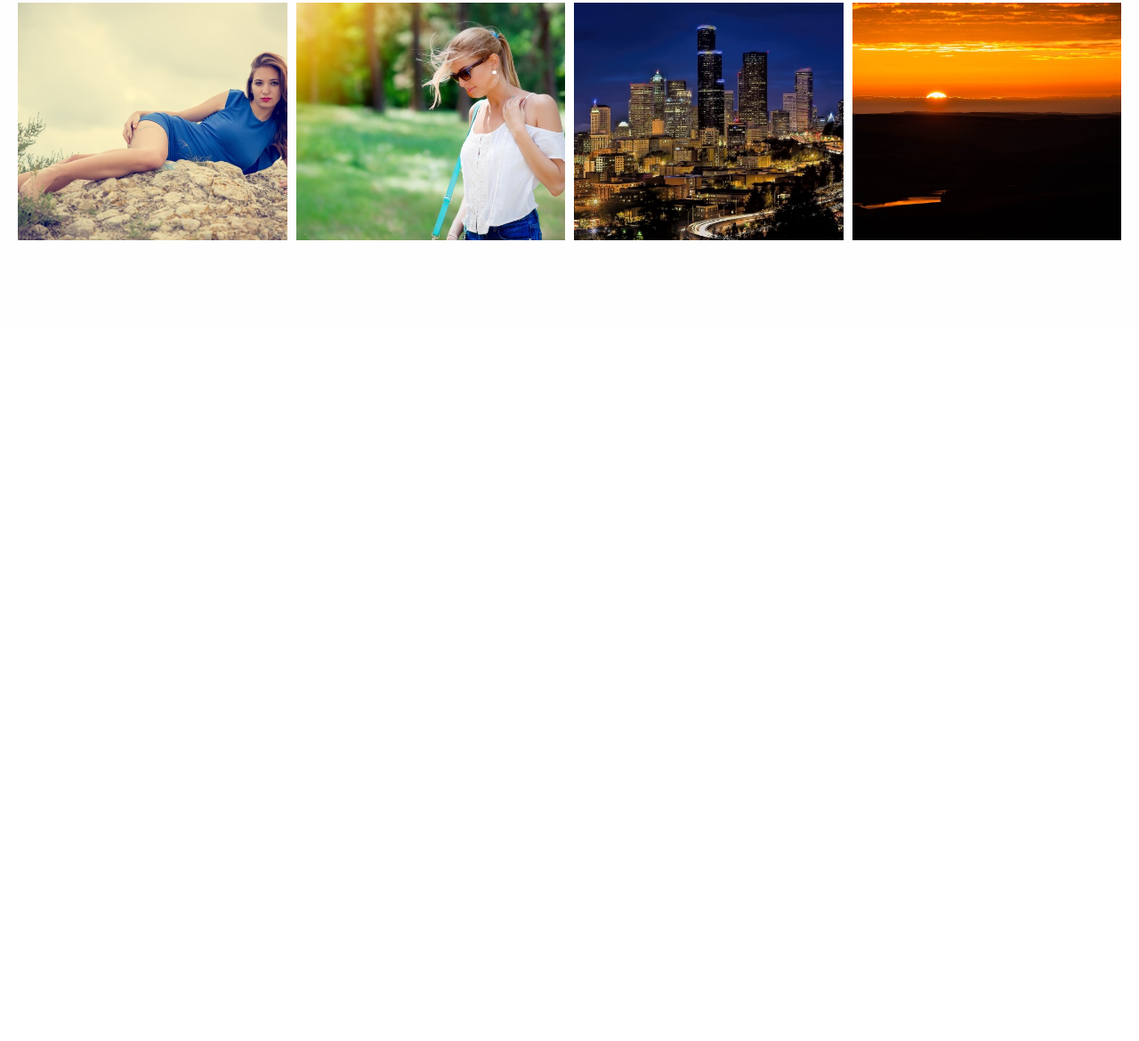
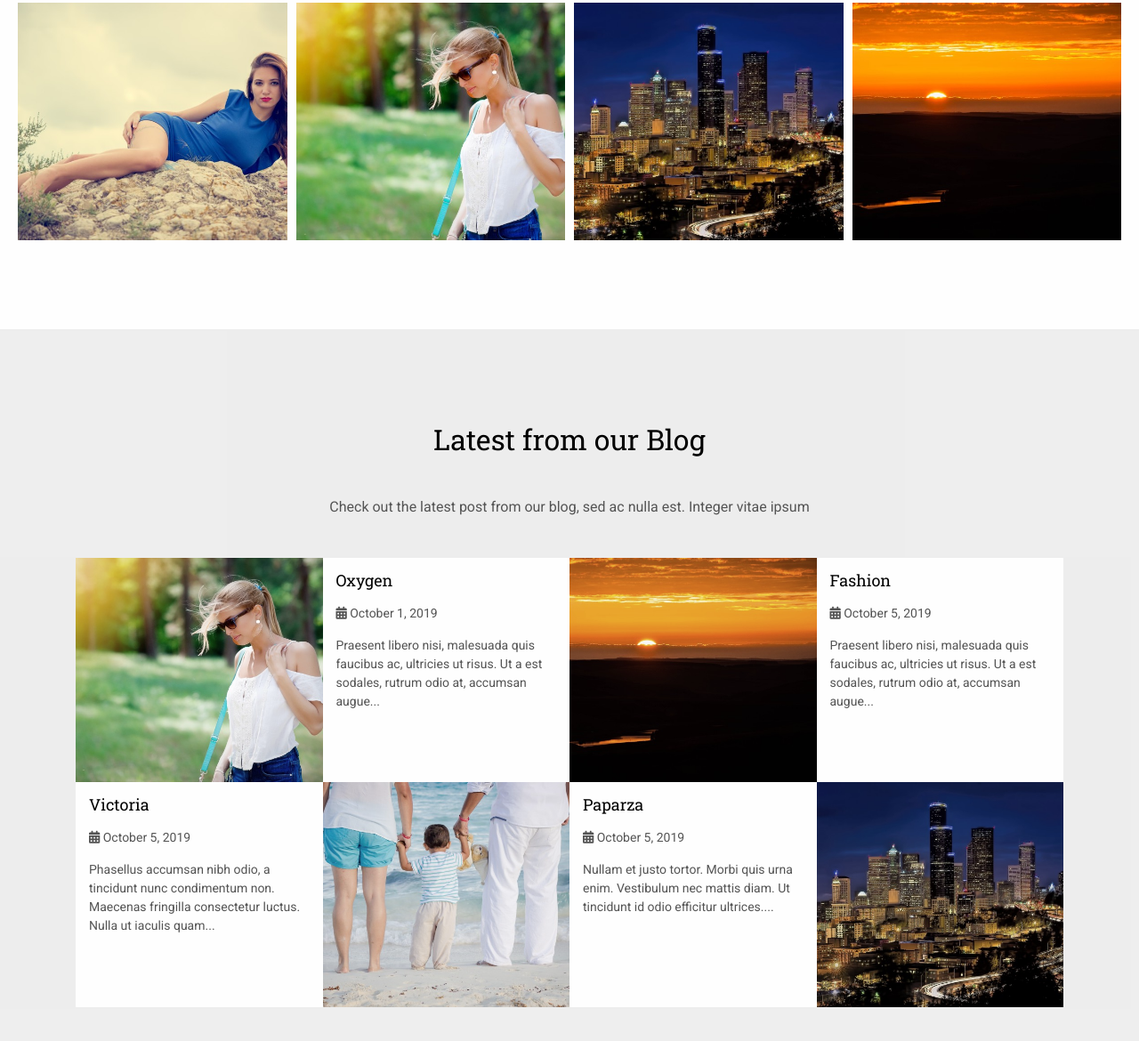
Before and after one commit to aleksandr-onopriyenko/landing-page, a website: page index.html in a window 1280 px wide. Shown: the part 2931-4101 px from the top of the page at 89% size. Before the commit the page ends 3301 px from the top, so only its background shows below. Drawn offline with nearby package versions, Linux system fonts and the light colour scheme.

Commit message:
finish blog-section

```diff
--- a/assets/scss/_common.scss
+++ b/assets/scss/_common.scss
@@ -28,7 +28,8 @@ section {
 
 .about,
 .features,
-.gallery {
+.gallery,
+.blog {
   @extend %section;
   &-title {
     @extend %section-title;
--- a/assets/scss/sections/_blog.scss
+++ b/assets/scss/sections/_blog.scss
@@ -0,0 +1,79 @@
+.blog {
+  background-color: rgba($color-gray, 0.1);
+  &-title {
+    @extend %section-title;
+  }
+  &-subtitle {
+    margin-bottom: 30px;
+
+    @extend %section-subtitle;
+    @include lg-md {
+      margin-bottom: 45px;
+    }
+  }
+
+  &-top {
+    padding: 0 30px;
+  }
+  &-item {
+    text-decoration: none;
+    color: inherit;
+
+    &:hover {
+      text-decoration: none;
+      color: $color-light;
+    }
+    &:hover &-info__title {
+      color: $color-light;
+    }
+    &:hover &-poster__image {
+      transform: scale(1.25);
+      filter: saturate(1.5);
+    }
+    &:hover &-info {
+      background-color: $color-accent;
+      color: $color-light;
+    }
+
+    &-poster {
+      overflow: hidden;
+      padding: 0;
+      &__image {
+        display: block;
+        width: 100%;
+        object-fit: cover;
+
+        filter: saturate(0.75);
+        transition: transform 0.5s ease;
+
+        @include md {
+          margin-top: -10%;
+          margin-bottom: -35%;
+        }
+      }
+    }
+
+    &-info {
+      background-color: $color-light;
+      padding-top: 15px;
+      padding-bottom: 15px;
+      font-size: 0.875rem;
+      color: $color-gray;
+      &__title {
+        font-size: 1.125rem;
+      }
+      &__data {
+        display: block;
+        margin: 15px 0;
+      }
+      &__text {
+        margin-top: 15px;
+        margin-bottom: 0;
+
+        @include md {
+          margin: 15px 0 30px;
+        }
+      }
+    }
+  }
+}
--- a/index.html
+++ b/index.html
@@ -48,7 +48,7 @@
                   <a class="nav-link header-menu__link" href="#gallery">Gallery</a>
                 </li>
                 <li class="nav-item header-menu__item">
-                  <a class="nav-link header-menu__link" href="">Blog</a>
+                  <a class="nav-link header-menu__link" href="#blog">Blog</a>
                 </li>
                 <li class="nav-item header-menu__item">
                   <a class="nav-link header-menu__link" href="">Advantages</a>
@@ -347,6 +347,74 @@
     </div>
   </section>
 
+  <section class="blog" id="blog">
+    <div class="blog-top container">
+      <h2 class="blog-title text-center" data-aos="fade-up">Latest from our Blog</h2>
+      <p class="blog-subtitle text-center" data-aos="fade-up" data-aos-delay="200">Check out the latest post from our
+        blog, sed ac nulla est. Integer vitae ipsum</p>
+
+      <div class="row">
+        <div class="col-sm-12 col-lg-6">
+          <a href="#" class="blog-item row">
+            <div class="blog-item-poster col-md-6 order-sm-first" data-aos="fade-right" data-aos-delay="500">
+              <img class="blog-item-poster__image" src="assets/img/gallery/pexels-photo-550x500.jpg" alt="">
+            </div>
+            <div class="blog-item-info col-md-6" data-aos="fade-up-right" data-aos-delay="300">
+              <h3 class="blog-item-info__title">Oxygen</h3>
+              <span class="blog-item-info__data"><i class="fas fa-calendar-alt"></i> October 1, 2019</span>
+              <p class="blog-item-info__text">Praesent libero nisi, malesuada quis faucibus ac, ultricies ut risus. Ut
+                a
+                est sodales, rutrum odio at, accumsan augue...</p>
+            </div>
+          </a>
+        </div>
+        <div class="col-sm-12 col-lg-6">
+          <a href="#" class="blog-item row">
+            <div class="blog-item-poster col-md-6 order-sm-first order-md-last order-lg-first" data-aos="fade-up-left"
+              data-aos-delay="700">
+              <img class="blog-item-poster__image" src="assets/img/gallery/sunrise-1107408_1920-550x500.jpg" alt="">
+            </div>
+            <div class="blog-item-info col-md-6 order-md-first" data-aos="fade-left" data-aos-delay="900">
+              <h3 class="blog-item-info__title">Fashion</h3>
+              <span class="blog-item-info__data"><i class="fas fa-calendar-alt"></i> October 5, 2019</span>
+              <p class="blog-item-info__text">Praesent libero nisi, malesuada quis faucibus ac, ultricies ut risus. Ut
+                a
+                est sodales, rutrum odio at, accumsan augue...</p>
+            </div>
+          </a>
+        </div>
+        <div class="col-sm-12 col-lg-6">
+          <a href="#" class="blog-item row">
+            <div class="blog-item-poster col-md-6 order-sm-first order-lg-last" data-aos="fade-up-right"
+              data-aos-delay="700">
+              <img class="blog-item-poster__image" src="assets/img/gallery/child-1111818_1920-550x500.jpg" alt="">
+            </div>
+            <div class="blog-item-info col-md-6" data-aos="fade-right" data-aos-delay="500">
+              <h3 class="blog-item-info__title">Victoria</h3>
+              <span class="blog-item-info__data"><i class="fas fa-calendar-alt"></i> October 5, 2019</span>
+              <p class="blog-item-info__text">Phasellus accumsan nibh odio, a tincidunt nunc condimentum non. Maecenas
+                fringilla consectetur luctus. Nulla ut iaculis quam...</p>
+            </div>
+          </a>
+        </div>
+        <div class="col-sm-12 col-lg-6">
+          <a href="#" class="blog-item row">
+            <div class="blog-item-poster col-md-6 order-first order-md-last order-lg-last" data-aos="fade-left"
+              data-aos-delay="1100">
+              <img class="blog-item-poster__image" src="assets/img/gallery/skyline-936589_1920-550x500.jpg" alt="">
+            </div>
+            <div class="blog-item-info col-md-6" data-aos="fade-up-left" data-aos-delay="1300">
+              <h3 class="blog-item-info__title">Paparza</h3>
+              <span class="blog-item-info__data"><i class="fas fa-calendar-alt"></i> October 5, 2019</span>
+              <p class="blog-item-info__text">Nullam et justo tortor. Morbi quis urna enim. Vestibulum nec mattis diam.
+                Ut tincidunt id odio efficitur ultrices....</p>
+            </div>
+          </a>
+        </div>
+      </div>
+    </div>
+  </section>
+
   <script src="https://code.jquery.com/jquery-2.2.4.min.js"
     integrity="sha256-BbhdlvQf/xTY9gja0Dq3HiwQF8LaCRTXxZKRutelT44=" crossorigin="anonymous"></script>
   <script src="libs/popper.js/dist/umd/popper.min.js"></script>
```
Also changed, not shown: assets/css/style.css.
